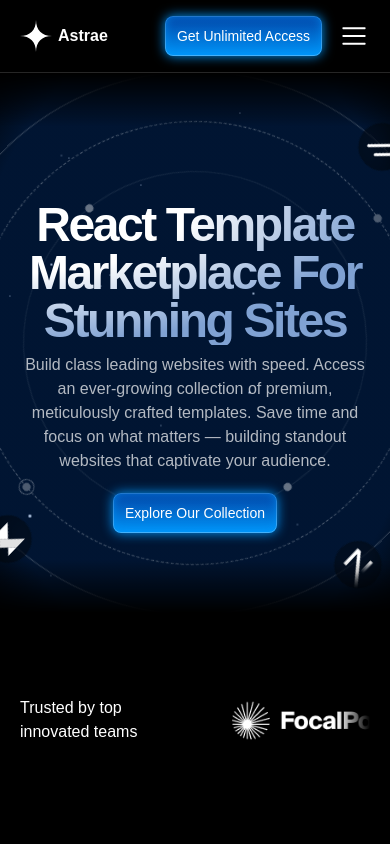
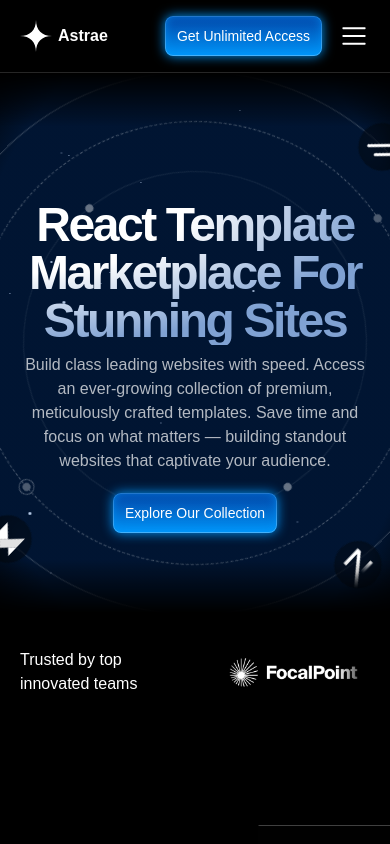
Before and after one commit to Astrae-Design/astrae, a Next.js app: page / in a window 390 px wide. Shown: the top 844 px of the page. Built offline with nearby package versions, Linux system fonts and the light colour scheme.

Commit message:
Add ticker py

```diff
--- a/src/sections/common/hero.tsx
+++ b/src/sections/common/hero.tsx
@@ -132,7 +132,7 @@ export const Hero = () => {
           </div>
         </div>
       </motion.div>
-      <div className=" container relative mt-12 md:mt-0">
+      <div className=" container relative mt-12 md:mt-0 z-10">
         <h1 className=" text-5xl md:text-6xl lg:text-8xl md:leading-none font-semibold tracking-tighter text-transparent bg-clip-text text-center bg-white bg-[radial-gradient(100%_100%_at_top_left,white,white,rgb(2,69,166,.5))]">
           React Template Marketplace For Stunning Sites
         </h1>
--- a/src/sections/common/logo-ticker.tsx
+++ b/src/sections/common/logo-ticker.tsx
@@ -5,7 +5,7 @@ import Image from "next/image";
 import { motion } from "framer-motion";
 const LogoTicker = () => {
   return (
-    <section className="py-20 md:py-12">
+    <section className="py-8 md:py-12">
       <div className=" container">
         <div className="flex items-center gap-5">
           <div className=" flex-1 md:flex-none">
@@ -20,7 +20,7 @@ const LogoTicker = () => {
                 duration: 30,
                 ease: "linear",
               }}
-              className=" flex flex-none gap-14 -translate-x-1/2"
+              className=" flex flex-none gap-0 md:gap-14 -translate-x-1/2"
             >
               {companyLogo.map((logo, idx) => (
                 <Image
@@ -28,7 +28,7 @@ const LogoTicker = () => {
                   height={1}
                   src={`/assets/company/${logo}`}
                   alt="Company logo"
-                  className="object-contain"
+                  className="object-contain scale-75 md:scale-100"
                   key={idx}
                 />
               ))}
```
